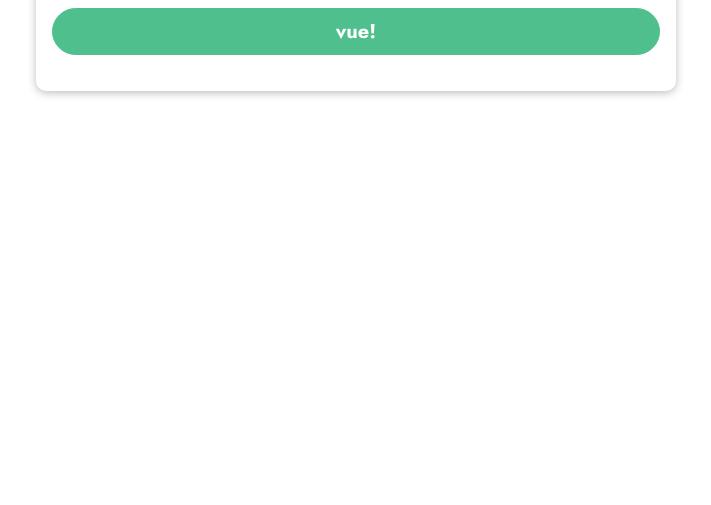
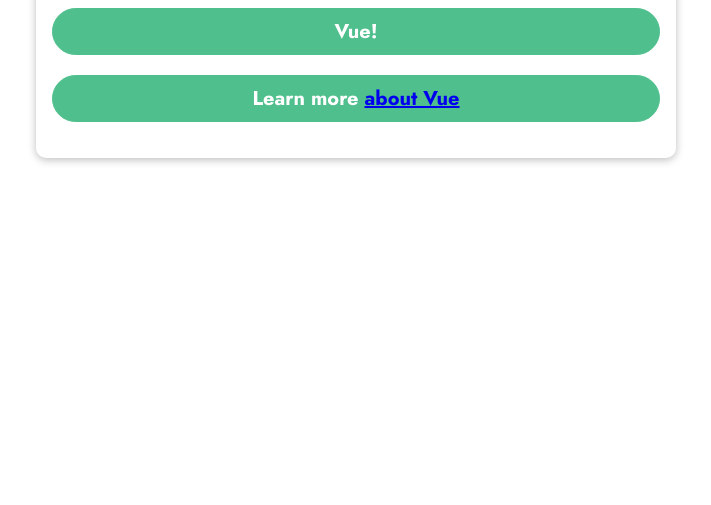
Before and after one commit to NJ90/Vue-Complete-Guide, a plain HTML site: page section02/index.html in a window 1280 px wide. Shown: the part 295-800 px from the top of the page, without its empty margins (284-995 px from the left). Drawn offline with nearby package versions, Linux system fonts and the light colour scheme.

Commit message:
15. Binding Attributes with the "v-bind" Directive

```diff
--- a/section02/app.js
+++ b/section02/app.js
@@ -1,9 +1,11 @@
 const app = Vue.createApp({
     data() {
         return {
-            courseGoal: 'vue!'
+            courseGoal: 'Vue!',
+            aboutLink: 'https://kr.vuejs.org/v2/guide/index.html'
         };
     }
+    // 문법2
     // data: function(){
     //     return{
     //         courseGoal: 'zzz'
--- a/section02/index.html
+++ b/section02/index.html
@@ -20,6 +20,7 @@
     <section id="user-goal">
       <h2>My Course Goal</h2>
       <p>{{ courseGoal }}</p>
+      <p>Learn more <a v-bind:href="aboutLink" target="_blank">about Vue</a></p>
     </section>
   </body>
 </html>
```
